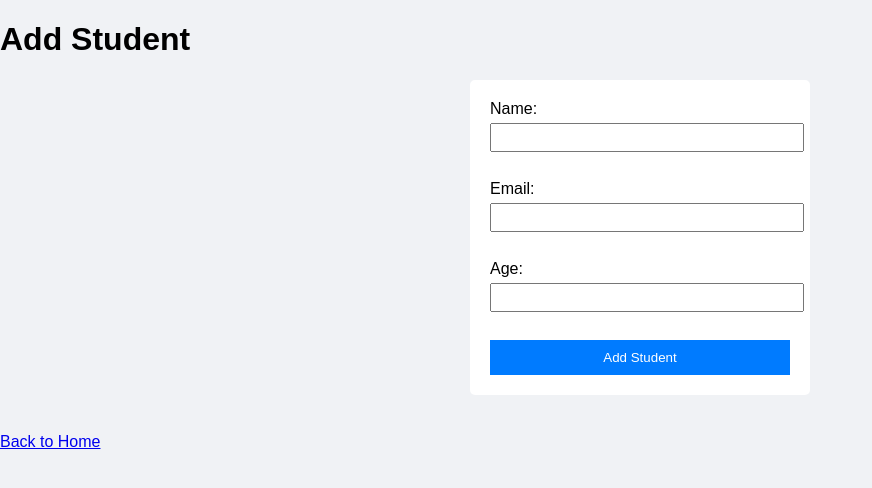
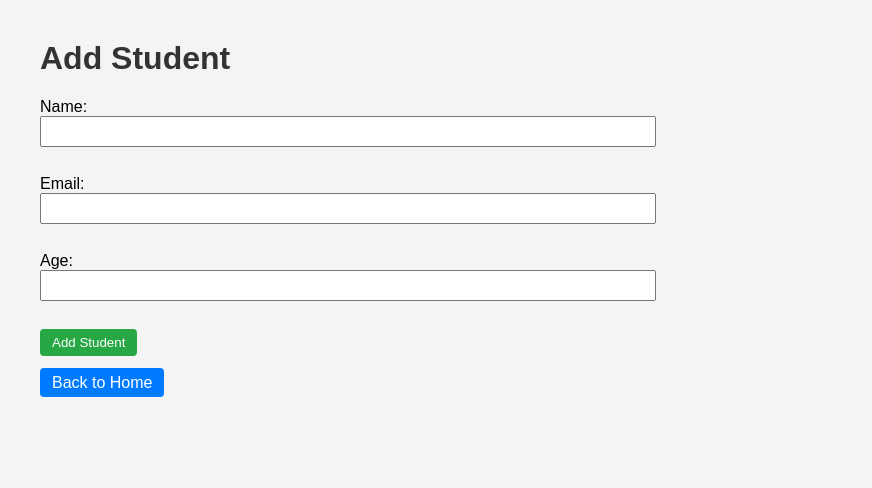
Before and after one commit to UdaySonawane301/Student_Mangement, a Flask app: page /add in a window 1280 px wide. Shown: the top 488 px of the page, without its empty margins (0-872 px from the left). Run offline with Flask 3, Linux system fonts and the light colour scheme.

Commit message:
Update style.css

```diff
--- a/static/style.css
+++ b/static/style.css
@@ -1,55 +1,55 @@
 body {
     font-family: Arial, sans-serif;
-    margin: 0;
-    padding: 0;
-    background: #f0f2f5;
+    margin: 40px;
+    background-color: #f4f4f4;
 }
 
-header {
-    background: #007BFF;
-    color: white;
-    padding: 15px;
-    text-align: center;
-}
-
-header nav a {
-    color: white;
-    margin: 0 15px;
-    text-decoration: none;
+h1 {
+    color: #333;
 }
 
 table {
-    width: 80%;
-    margin: 20px auto;
     border-collapse: collapse;
-    background: white;
+    width: 60%;
+    margin-top: 20px;
+}
+
+table, th, td {
+    border: 1px solid #333;
 }
 
 th, td {
     padding: 10px;
-    border: 1px solid #ddd;
-    text-align: center;
+    text-align: left;
 }
 
-form {
-    width: 300px;
-    margin: 20px auto;
-    background: white;
-    padding: 20px;
-    border-radius: 5px;
+a {
+    text-decoration: none;
+    color: white;
+    background-color: #007BFF;
+    padding: 6px 12px;
+    border-radius: 4px;
+}
+
+a:hover {
+    background-color: #0056b3;
 }
 
 input[type=text], input[type=email], input[type=number] {
-    width: 100%;
-    padding: 5px;
-    margin: 5px 0 10px;
+    width: 50%;
+    padding: 6px;
+    margin-bottom: 10px;
 }
 
 input[type=submit] {
-    background: #007BFF;
+    padding: 6px 12px;
+    background-color: #28a745;
     color: white;
     border: none;
-    padding: 10px;
-    width: 100%;
+    border-radius: 4px;
     cursor: pointer;
 }
+
+input[type=submit]:hover {
+    background-color: #218838;
+}
```
